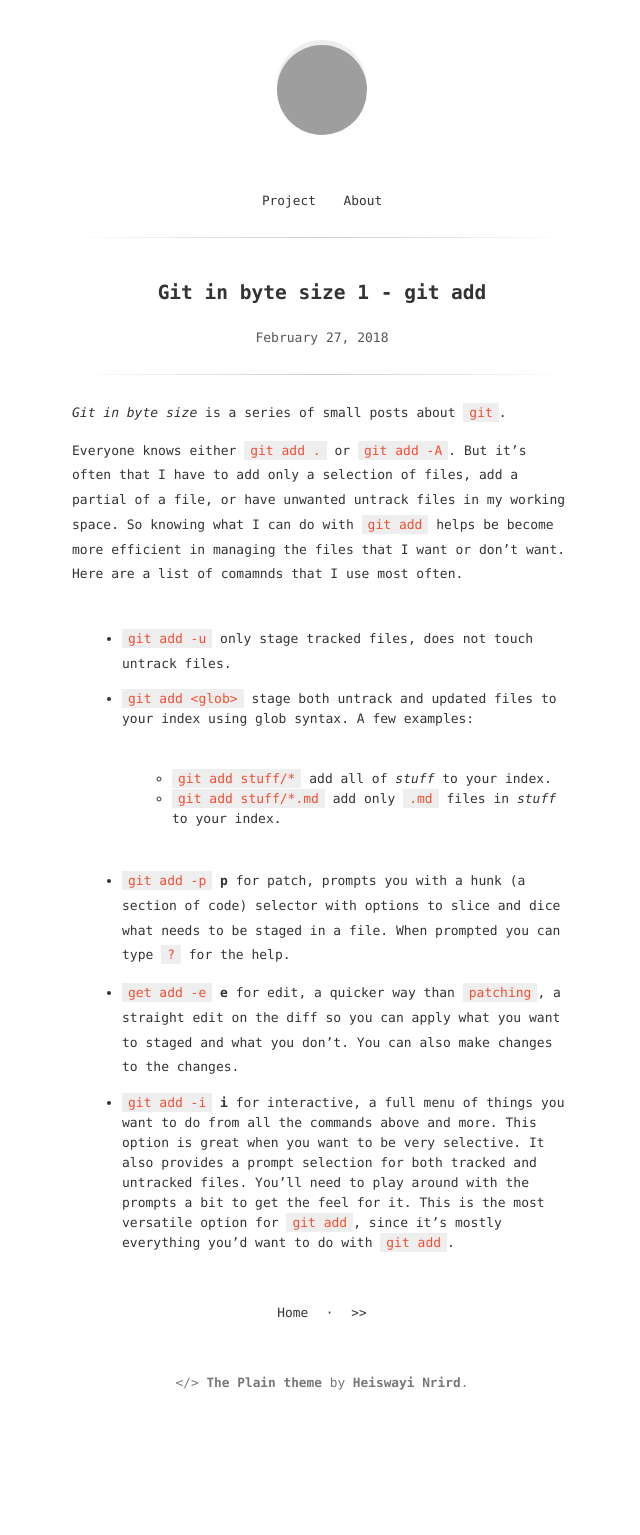
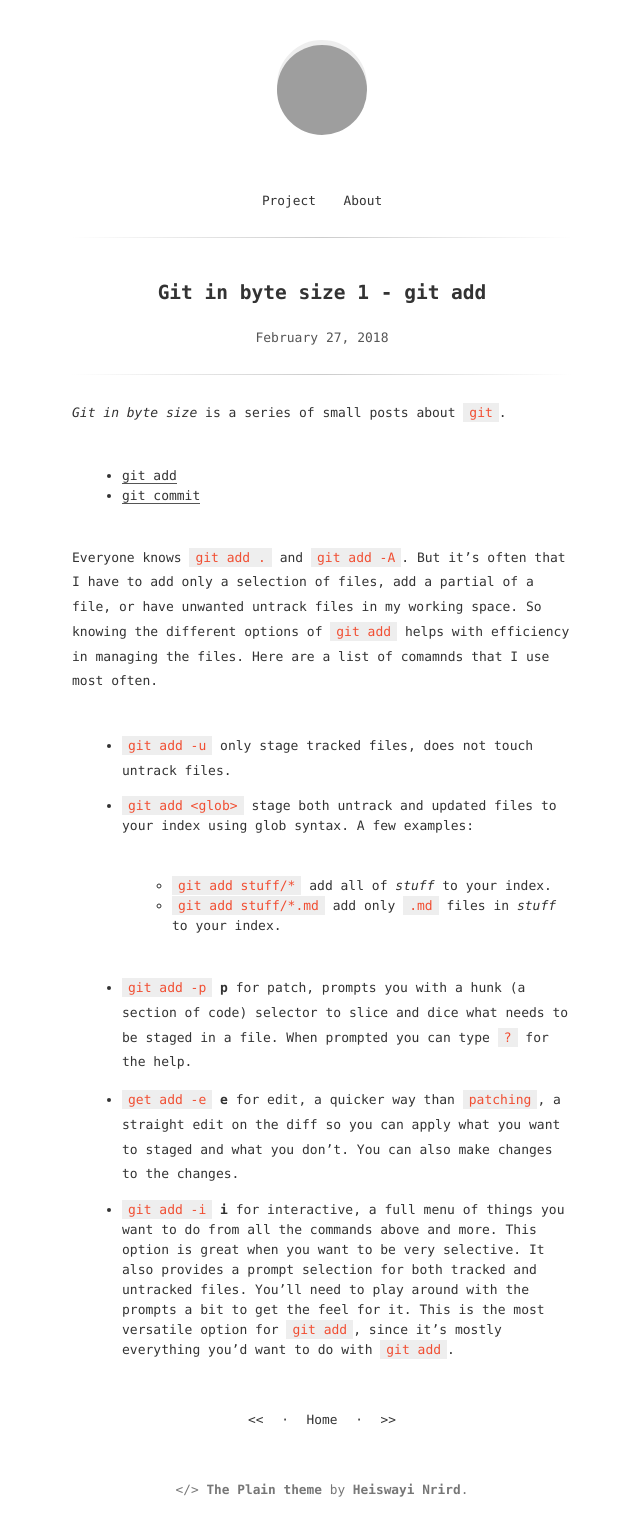
Before and after one commit to wenn/wenn.me, a Jekyll site: the page built from _posts/2018-02-27-git-in-byte-size-1-git-add.md, in a window 1280 px wide. Shown: the whole page, without its empty margins (318-958 px from the left). Built offline with Jekyll 4.4.1, drawn with Linux system fonts in a browser that asks for light colours; before the commit the page ends 1428 px from its top, so only the background shows below that; grey boxes are pictures that could not be loaded.

Commit message:
post git in bye size, git commit

```diff
--- /dev/null
+++ b/_includes/series/git.in.byte.size.md
@@ -0,0 +1,3 @@
+_Git in byte size_ is a series of small posts about `git`.
+- [git add](git-in-byte-size-1-git-add)
+- [git commit](git-in-byte-size-2-git-commit)
--- a/_posts/2018-02-27-git-in-byte-size-1-git-add.md
+++ b/_posts/2018-02-27-git-in-byte-size-1-git-add.md
@@ -3,9 +3,9 @@
 updated: 2016-02-02
 ---
 
-_Git in byte size_ is a series of small posts about `git`.
+{% include series/git.in.byte.size.md %}
 
-Everyone knows either `git add .` or `git add -A`. But it's often that I have to add only a selection of files, add a partial of a file, or have unwanted untrack files in my working space. So knowing what I can do with `git add` helps be become more efficient in managing the files that I want or don't want. Here are a list of comamnds that I use most often.
+Everyone knows `git add .` and `git add -A`. But it's often that I have to add only a selection of files, add a partial of a file, or have unwanted untrack files in my working space. So knowing the different options of `git add` helps with efficiency in managing the files. Here are a list of comamnds that I use most often.
 
 - `git add -u` only stage tracked files, does not touch untrack files.
 
@@ -13,7 +13,7 @@
   - `git add stuff/*` add all of _stuff_ to your index.
   - `git add stuff/*.md` add only `.md` files in _stuff_ to your index.
 
-- `git add -p` __p__ for patch, prompts you with a hunk (a section of code) selector with options to slice and dice what needs to be staged in a file. When prompted you can type `?` for the help.
+- `git add -p` __p__ for patch, prompts you with a hunk (a section of code) selector to slice and dice what needs to be staged in a file. When prompted you can type `?` for the help.
 
 - `get add -e` __e__ for edit, a quicker way than `patching`, a straight edit on the diff so you can apply what you want to staged and what you don't. You can also make changes to the changes.
 
```
Also changed, not shown: _posts/2018-03-06-git-in-byte-size-2-git-commit.md (added, +21 -0 lines).
